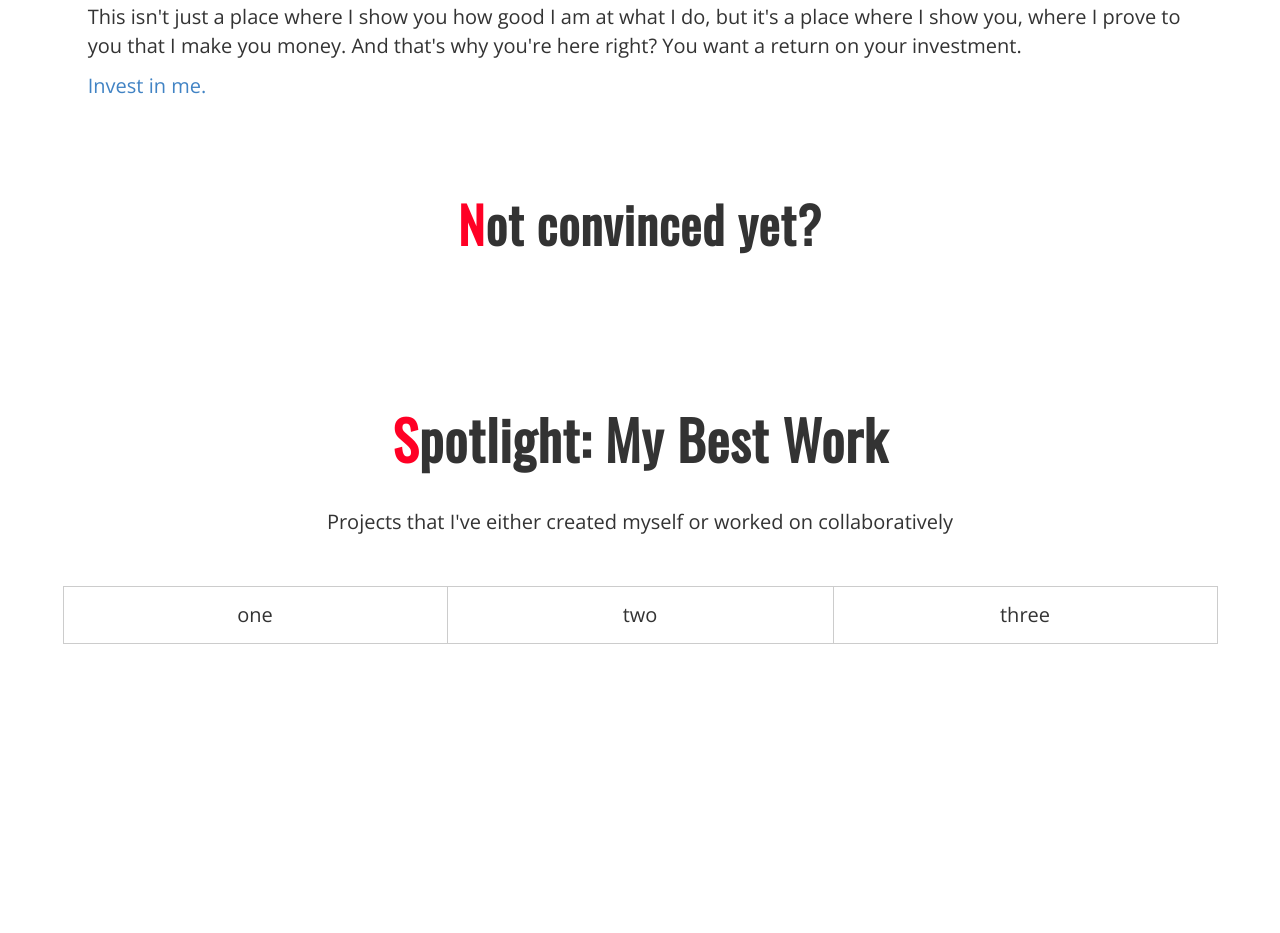
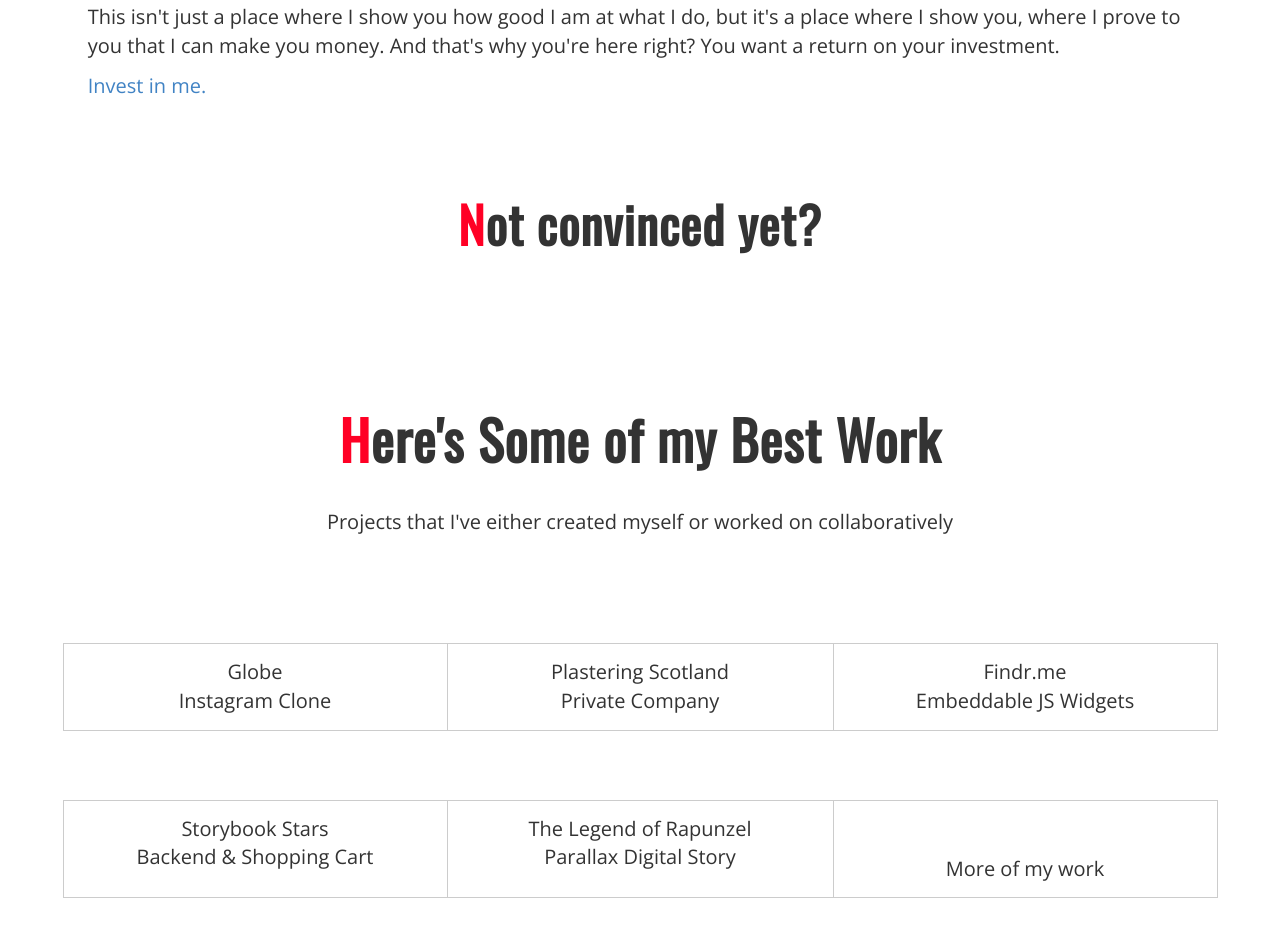
Before and after one commit to T620/wicd-old, a plain HTML site: page src/index.html in a window 1280 px wide. Shown: the part 547-1480 px from the top of the page. Before the commit the page ends 1226 px from the top, so only its background shows below. Drawn offline with nearby package versions, Linux system fonts and the light colour scheme; files that its build step writes are made by us from their sources; a web font is replaced by a local one.

Commit message:
add portfolio section, add section colours, fix l+r margins of sections

```diff
--- a/src/index.html
+++ b/src/index.html
@@ -32,7 +32,7 @@
   			<a class="item">Say Hello</a>
 	    </div>
      	</div> <!--/navbar-->
-<section id="landing">
+<section id="landing" class="light-bg">
      <div class="ui one column grid container" id="intro">
 	 <div class="column text-center">
      		<h1>Hello</h1>
@@ -41,14 +41,14 @@
 	 </div>
      </div>
 </section>
-<section id="about">
+<section id="about" class="dark-bg">
 	<div class="ui one column grid container">
 		<div class="column text-center">
 			<h3>So by now, you've probably guessed that I build websites</h3>
 		</div>
 		<div class="column">
 			<p>But I don't <em>just</em> create websites. I sell your company to your customers and clients. I create rich, fluid experiences which make people smile and buy or use your product.</p>
-			<p>This isn't just a place where I show you how good I am at what I do, but it's a place where I show you, where I prove to you that I make you money. And that's why you're here right? You want a return on your investment. </p>
+			<p>This isn't just a place where I show you how good I am at what I do, but it's a place where I show you, where I prove to you that I can make you money. And that's why you're here right? You want a return on your investment. </p>
 			<p><a href="#0">Invest in me.</a></p>
 			<br />
 			<div class="text-center m-t-1">
@@ -58,22 +58,39 @@
 		</div>
 	</div>
 </section>
-<section id="spotlight">
+<section id="spotlight" class="light-bg">
 	<div class="ui one column grid container">
-		<div class="column text-center">
-			<h2>Spotlight: My Best Work</h2>
+		<div class="column text-center m-b-2">
+			<h2>Here's Some of my Best Work</h2>
 			<p>Projects that I've either created myself or worked on collaboratively</p>
 		</div>
 	</div>
 	<div class="ui three column grid stackable container text-center">
 		<div class="column spotlight-div">
-			one
+			Globe
+			<div class="spotlight-cat">Instagram Clone</div>
 		</div>
 		<div class="column spotlight-div">
-			two
+			Plastering Scotland
+			<div class="spotlight-cat">Private Company</div>
 		</div>
 		<div class="column spotlight-div">
-			three
+			Findr.me
+			<div class="spotlight-cat">Embeddable JS Widgets</div>
+		</div>
+	</div>
+	<div class="ui three column grid stackable container text-center">
+		<div class="column spotlight-div">
+			Storybook Stars
+			<div class="spotlight-cat">Backend &amp; Shopping Cart</div>
+		</div>
+		<div class="column spotlight-div">
+			The Legend of Rapunzel
+			<div class="spotlight-cat">Parallax Digital Story</div>
+		</div>
+		<div class="column spotlight-div">
+			<i class="big plus icon"></i>
+			<div class="spotlight-cat">More of my work</div>
 		</div>
 	</div>
 </section>
```
